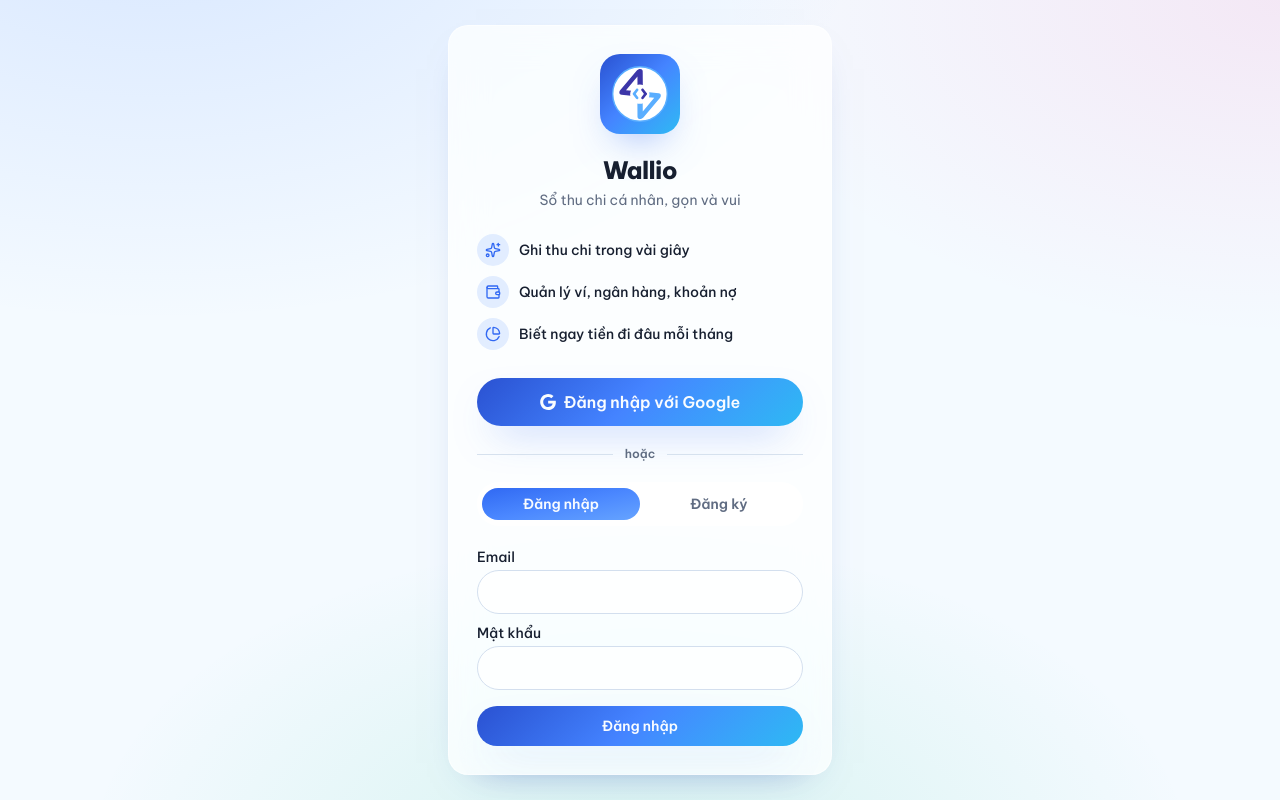
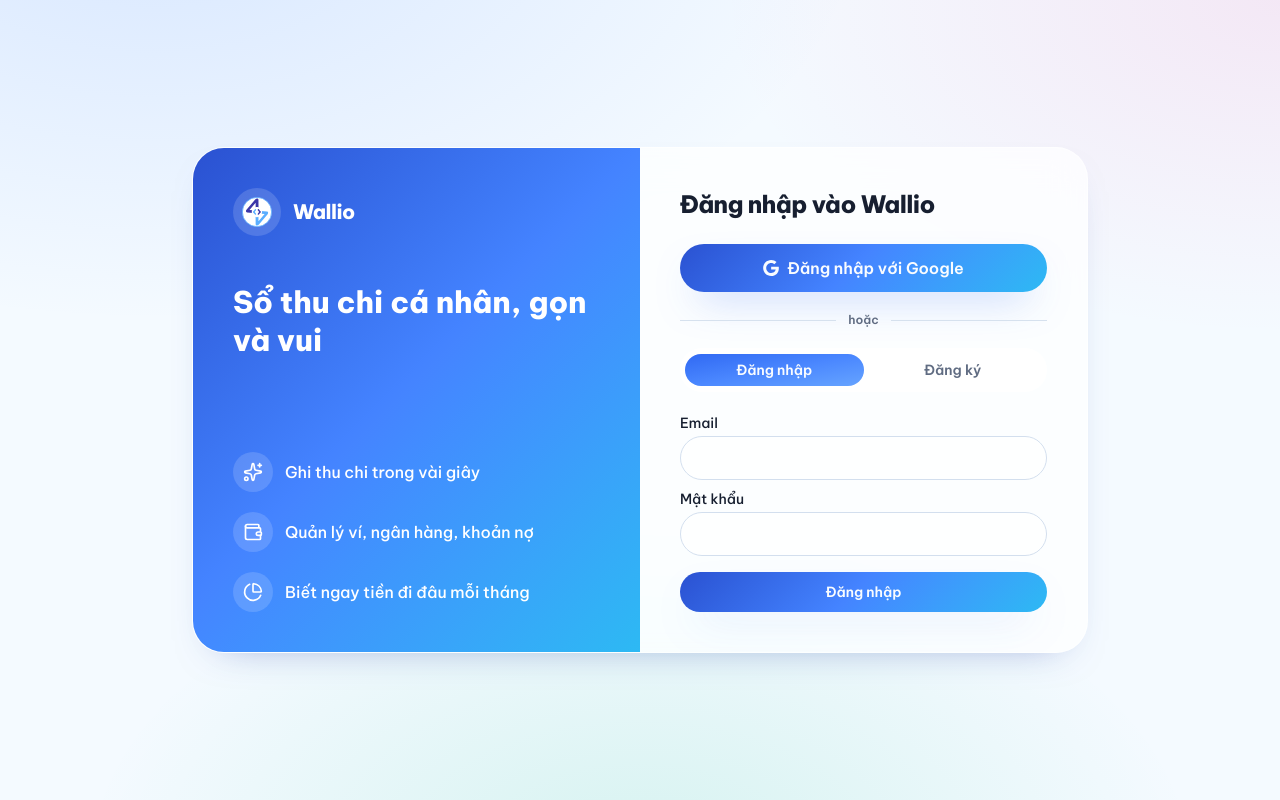
Before and after one commit to HoaiNam071001/wallio, a Next.js app: page /login in a window 1280 px wide. Built offline with nearby package versions, Linux system fonts and the light colour scheme; no server answers.

Commit message:
update login

```diff
--- a/app/(auth)/login/page.tsx
+++ b/app/(auth)/login/page.tsx
@@ -35,31 +35,51 @@
   }
 
   return (
-    <div className="flex min-h-screen flex-1 items-center justify-center p-4">
-      <div className="glass w-full max-w-sm rounded-xl p-7 text-center">
-        <div className="brand-gradient mx-auto flex size-20 items-center justify-center rounded-xl shadow-glow">
-          <Image src="/logo.svg" alt="Wallio" width={56} height={56} priority />
+    <div className="flex min-h-screen flex-1 items-center justify-center p-4 lg:p-8">
+      <div className="glass w-full max-w-sm overflow-hidden rounded-xl p-7 text-center lg:grid lg:max-w-4xl lg:grid-cols-2 lg:rounded-[2rem] lg:p-0 lg:text-left">
+        {/* Bảng thương hiệu — chỉ hiện ở desktop, thay cho danh sách highlight thu gọn trên mobile. */}
+        <div className="brand-gradient relative hidden flex-col justify-between p-10 text-white lg:flex">
+          <div>
+            <div className="flex items-center gap-3">
+              <div className="flex size-12 items-center justify-center rounded-2xl bg-white/15">
+                <Image src="/logo.svg" alt="Wallio" width={30} height={30} />
+              </div>
+              <span className="text-xl font-extrabold tracking-tight">Wallio</span>
+            </div>
+            <h2 className="mt-12 text-3xl leading-tight font-extrabold">{t("auth.login.tagline")}</h2>
           </div>
 
-        <h1 className="mt-5 text-2xl font-extrabold tracking-tight">Wallio</h1>
-        <p className="mt-1 text-sm text-muted-foreground">{t("auth.login.tagline")}</p>
-
-        <ul className="mt-6 flex flex-col gap-2.5 text-left">
+          <ul className="flex flex-col gap-5">
             {HIGHLIGHTS.map((item) => {
               const Icon = item.icon;
               return (
-              <li key={item.text} className="flex items-center gap-2.5">
-                <span className="flex size-8 shrink-0 items-center justify-center rounded-xl bg-brand-500/14 text-brand-600">
-                  <Icon className="size-4" />
+                <li key={item.text} className="flex items-center gap-3">
+                  <span className="flex size-10 shrink-0 items-center justify-center rounded-xl bg-white/15">
+                    <Icon className="size-5" />
                   </span>
-                <span className="text-sm font-medium">{item.text}</span>
+                  <span className="text-base font-medium">{item.text}</span>
                 </li>
               );
             })}
           </ul>
+        </div>
+
+        {/* Cột đăng nhập — luôn hiện, là toàn bộ nội dung trên mobile. */}
+        <div className="lg:flex lg:flex-col lg:justify-center lg:p-10">
+          <div className="lg:hidden">
+            <div className="brand-gradient mx-auto flex size-14 items-center justify-center rounded-xl shadow-glow">
+              <Image src="/logo.svg" alt="Wallio" width={38} height={38} priority />
+            </div>
+            <h1 className="mt-4 text-xl font-extrabold tracking-tight">Wallio</h1>
+            <p className="mt-1 text-xs text-muted-foreground">{t("auth.login.tagline")}</p>
+          </div>
+
+          <h2 className="hidden text-2xl font-extrabold tracking-tight lg:block">
+            {t("auth.login.formTitle")}
+          </h2>
 
           <Button
-          className="mt-7 w-full"
+            className="mt-6 w-full"
             size="lg"
             onClick={handleGoogleLogin}
             disabled={loading}
@@ -93,5 +113,6 @@
           </Tabs>
         </div>
       </div>
+    </div>
   );
 }
--- a/lib/i18n/resources/en.json
+++ b/lib/i18n/resources/en.json
@@ -150,6 +150,7 @@
       "highlight2": "Manage wallets, banks, and debts",
       "highlight3": "Know where your money went every month",
       "tagline": "Personal finance tracking, simple and fun",
+      "formTitle": "Sign in to Wallio",
       "redirecting": "Redirecting...",
       "signInGoogle": "Sign in with Google"
     },
--- a/lib/i18n/resources/vi.json
+++ b/lib/i18n/resources/vi.json
@@ -150,6 +150,7 @@
       "highlight2": "Quản lý ví, ngân hàng, khoản nợ",
       "highlight3": "Biết ngay tiền đi đâu mỗi tháng",
       "tagline": "Sổ thu chi cá nhân, gọn và vui",
+      "formTitle": "Đăng nhập vào Wallio",
       "redirecting": "Đang chuyển hướng...",
       "signInGoogle": "Đăng nhập với Google"
     },
```
Lines whose indentation alone changed are shown as unchanged.
